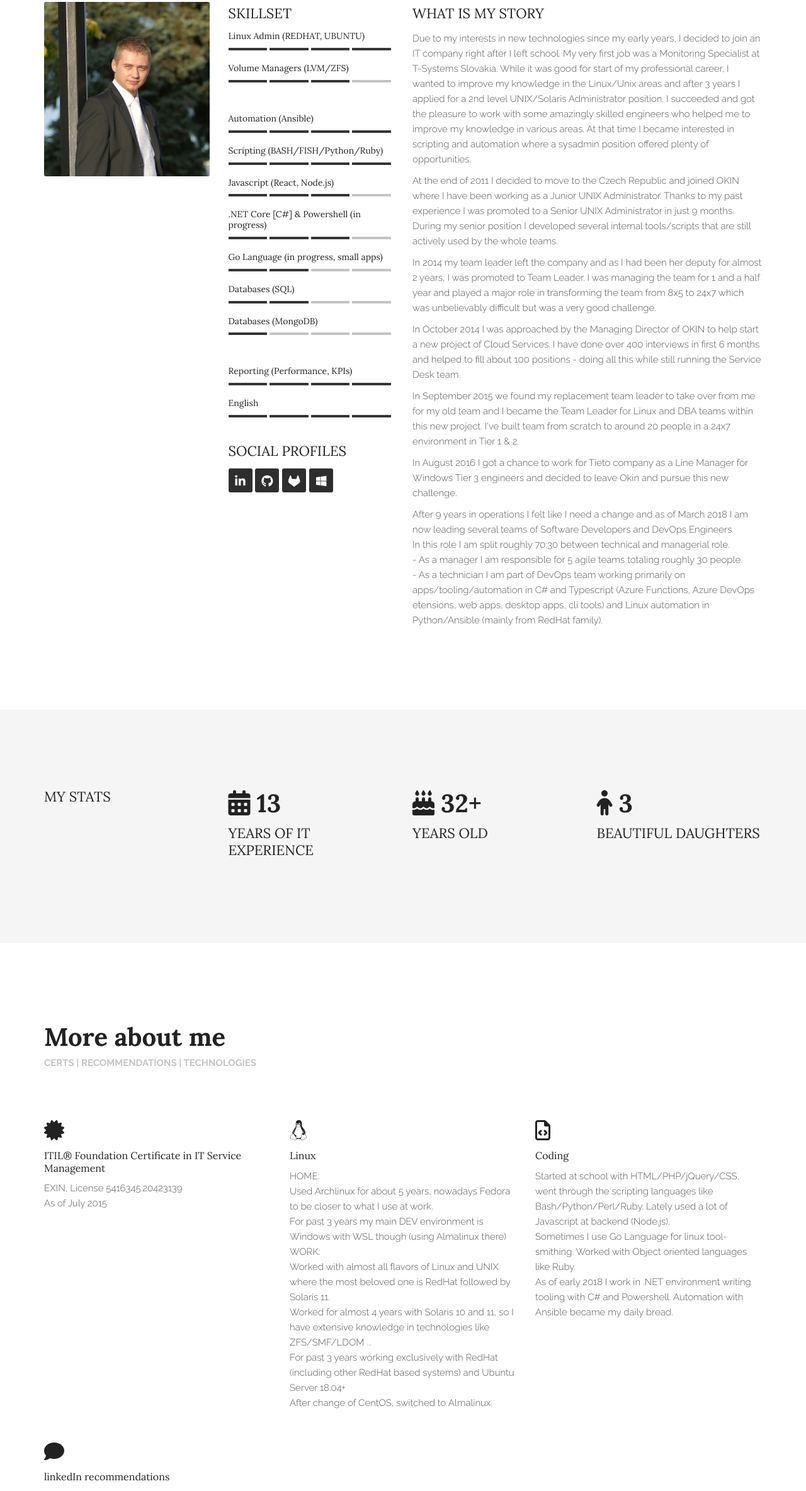
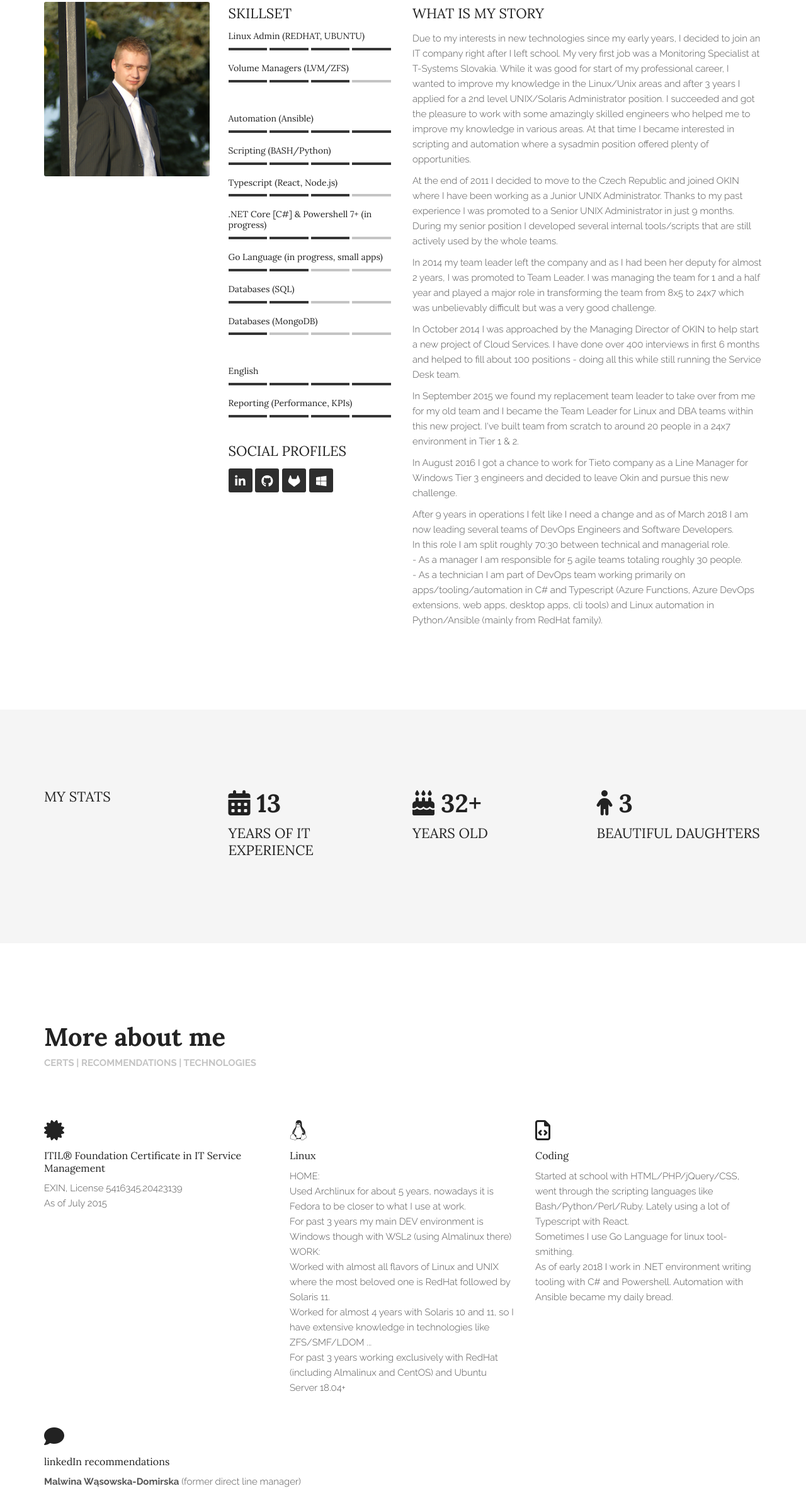
Before and after one commit to stefanjarina/webpage, a plain HTML site: page index.html in a window 1280 px wide. Shown: the part 1071-3439 px from the top of the page at 63% size. Drawn offline with Linux system fonts and the light colour scheme.

Commit message:
small fixes

```diff
--- a/index.html
+++ b/index.html
@@ -185,7 +185,7 @@
 								<div class="skill-rate-on"></div>
 							</div>
 
-							<h5>Scripting (BASH/FISH/Python/Ruby)</h5>
+							<h5>Scripting (BASH/Python)</h5>
 							<div class="skill-bar">
 								<div class="skill-rate-on"></div>
 								<div class="skill-rate-on"></div>
@@ -193,7 +193,7 @@
 								<div class="skill-rate-on"></div>
 							</div>
 
-							<h5>Javascript (React, Node.js)</h5>
+							<h5>Typescript (React, Node.js)</h5>
 							<div class="skill-bar">
 								<div class="skill-rate-on"></div>
 								<div class="skill-rate-on"></div>
@@ -201,7 +201,7 @@
 								<div class="skill-rate-off"></div>
 							</div>
 
-							<h5>.NET Core [C#] & Powershell (in progress)</h5>
+							<h5>.NET Core [C#] & Powershell 7+ (in progress)</h5>
 							<div class="skill-bar">
 								<div class="skill-rate-on"></div>
 								<div class="skill-rate-on"></div>
@@ -234,7 +234,7 @@
 							</div>
 							<br>
 
-							<h5>Reporting (Performance, KPIs)</h5>
+							<h5>English</h5>
 							<div class="skill-bar">
 								<div class="skill-rate-on"></div>
 								<div class="skill-rate-on"></div>
@@ -242,7 +242,7 @@
 								<div class="skill-rate-on"></div>
 							</div>
 
-							<h5>English</h5>
+							<h5>Reporting (Performance, KPIs)</h5>
 							<div class="skill-bar">
 								<div class="skill-rate-on"></div>
 								<div class="skill-rate-on"></div>
@@ -295,10 +295,10 @@
 							In August 2016 I got a chance to work for Tieto company as a Line Manager for Windows Tier 3 engineers and decided to leave Okin and pursue this new challenge.
 						</p>
 						<p>
-							After 9 years in operations I felt like I need a change and as of March 2018 I am now leading several teams of Software Developers and DevOps Engineers.<br />
+							After 9 years in operations I felt like I need a change and as of March 2018 I am now leading several teams of DevOps Engineers and Software Developers.<br />
 							In this role I am split roughly 70:30 between technical and managerial role.<br />
 							- As a manager I am responsible for 5 agile teams totaling roughly 30 people.<br />
-							- As a technician I am part of DevOps team working primarily on apps/tooling/automation in C# and Typescript (Azure Functions, Azure DevOps etensions, web apps, desktop apps, cli tools) and Linux automation in Python/Ansible (mainly from RedHat family).
+							- As a technician I am part of DevOps team working primarily on apps/tooling/automation in C# and Typescript (Azure Functions, Azure DevOps extensions, web apps, desktop apps, cli tools) and Linux automation in Python/Ansible (mainly from RedHat family).
 						</p>
 					</div>
 
@@ -398,13 +398,12 @@
 									<div class="text">
 										<p>
 											HOME:<br>
-											Used Archlinux for about 5 years, nowadays Fedora to be closer to what I use at work.<br>
-											For past 3 years my main DEV environment is Windows with WSL though (using Almalinux there)
+											Used Archlinux for about 5 years, nowadays it is Fedora to be closer to what I use at work.<br>
+											For past 3 years my main DEV environment is Windows though with WSL2 (using Almalinux there)
 											WORK:<br>
 											Worked with almost all flavors of Linux and UNIX where the most beloved one is RedHat followed by Solaris 11.<br>
 											Worked for almost 4 years with Solaris 10 and 11, so I have extensive knowledge in technologies like ZFS/SMF/LDOM ...<br>
-											For past 3 years working exclusively with RedHat (including other RedHat based systems) and Ubuntu Server 18.04+<br>
-											After change of CentOS, switched to Almalinux.
+											For past 3 years working exclusively with RedHat (including Almalinux and CentOS) and Ubuntu Server 18.04+<br>
 										</p>
 									</div>
 								</div>
@@ -418,8 +417,8 @@
 									<h4>Coding</h4>
 									<div class="text">
 										<p>
-											Started at school with HTML/PHP/jQuery/CSS, went through the scripting languages like Bash/Python/Perl/Ruby. Lately used a lot of Javascript at backend (Node.js).<br>
-											Sometimes I use Go Language for linux tool-smithing. Worked with Object oriented languages like Ruby.<br>
+											Started at school with HTML/PHP/jQuery/CSS, went through the scripting languages like Bash/Python/Perl/Ruby. Lately using a lot of Typescript with React.<br>
+											Sometimes I use Go Language for linux tool-smithing.<br>
 											As of early 2018 I work in .NET environment writing tooling with C# and Powershell. Automation with Ansible became my daily bread.
 										</p>
 									</div>
@@ -437,10 +436,11 @@
 									</div>
 									<h4>linkedIn recommendations</h4>
 									<div class="text">
+										<p><strong>Malwina Wąsowska-Domirska</strong> (former direct line manager)</p>
 										<p>
 											It is my pleasure to recommend Stefan, which I know for just under two years. I'm constantly impressed with Stefan's attitude and productivity. He is both very bright and motivated. He's is a quick learner and has shown the ability to digest large volumes of information.
 
-Stefan also has the analytical skills to diagnose problems and devise viable solutions. He is very consistent in his work and tries to constantly improve all his skills. He is one of the best employees of the team whom I can rely on. I recommend him without reservations.
+											Stefan also has the analytical skills to diagnose problems and devise viable solutions. He is very consistent in his work and tries to constantly improve all his skills. He is one of the best employees of the team whom I can rely on. I recommend him without reservations.
 										<br> Find more on my <a href="https://www.linkedin.com/in/stefanjarina">linkedIn profile</a>
 										</p>
 									</div>
@@ -476,7 +476,7 @@ Stefan also has the analytical skills to diagnose problems and devise viable sol
 						<p>I'm working as DevOps engineer and managing several teams of Software Developers and DevOps Engineers within the PPF organization of the leading IT company within Nordics region. (Tietoevry)</p>
 						<!--<p>I am always open for new opportunities though and in case of any interesting job profile, feel free to...</p>
 						<a href="#contact" class="btn btn-default btn-custom-2 callout-btn"><i class="fa fa-paper-plane-o icon-before"></i> Contact me</a>-->
-						<p>I currently don't seek any new opportunities as I've changed my job recently and am focusing fully on this new challenge.</p>
+						<p>I currently don't actively seek any new opportunities.</p>
 					</div>
 
 				</div><!-- .row -->
@@ -510,18 +510,18 @@ Stefan also has the analytical skills to diagnose problems and devise viable sol
 
 					<div class="col-md-6 col-sm-8 resume-item wow">
 						<h4>Manager | Development & DevOps | PPF | TIPS Application </h4>
-						TECHNICAL ROLE:
+						TECHNICAL ROLE (70% of time):
 						<p>
 							<ul>
 								<li>Responsible for Linux Environment (mainly systems from RedHat family)</li>
 								<li><strong>Development in .NET Core</strong> (C#) (Azure Functions, libraries, ASP.NET Core, WPF, etc.)</li>
 								<li><strong>Development in React</strong> (Typescript) (Azure DevOps Extensions, Web Apps)</li>
 								<li><strong>Automation in Bash, Python, Node, PowerShell</strong> (including PowerShell 7+ on Linux)</li>
-								<li><strong>Writing Ansible PlayBooks</strong> both for Linux and Windows environment</li>
+								<li><strong>Writing Ansible playbooks</strong> both for Linux and Windows systems</li>
 								<li>Moving several services to Kubernetes environment</li>
 							</ul>
 						</p>
-						MANAGEMENT ROLE:
+						MANAGEMENT ROLE (30% of time):
 						<p>
 							<ul>
 								<li>Managing several teams of DevOps, Software Developers, Testers and Documentation Specialists</li>
```
